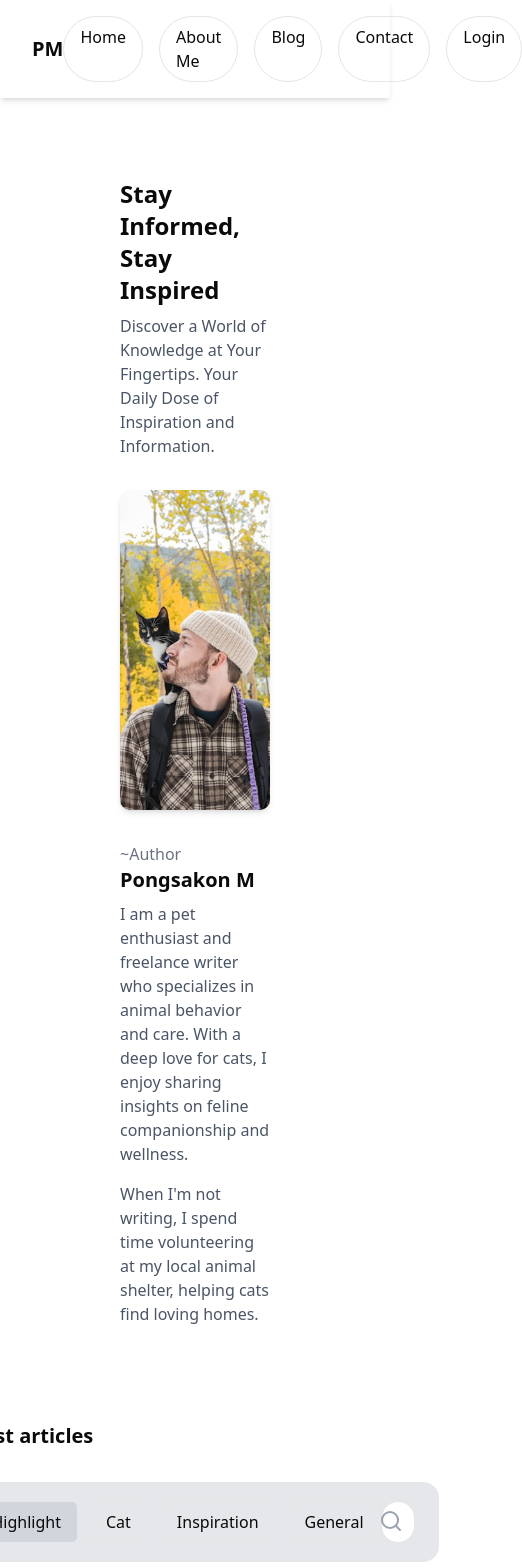
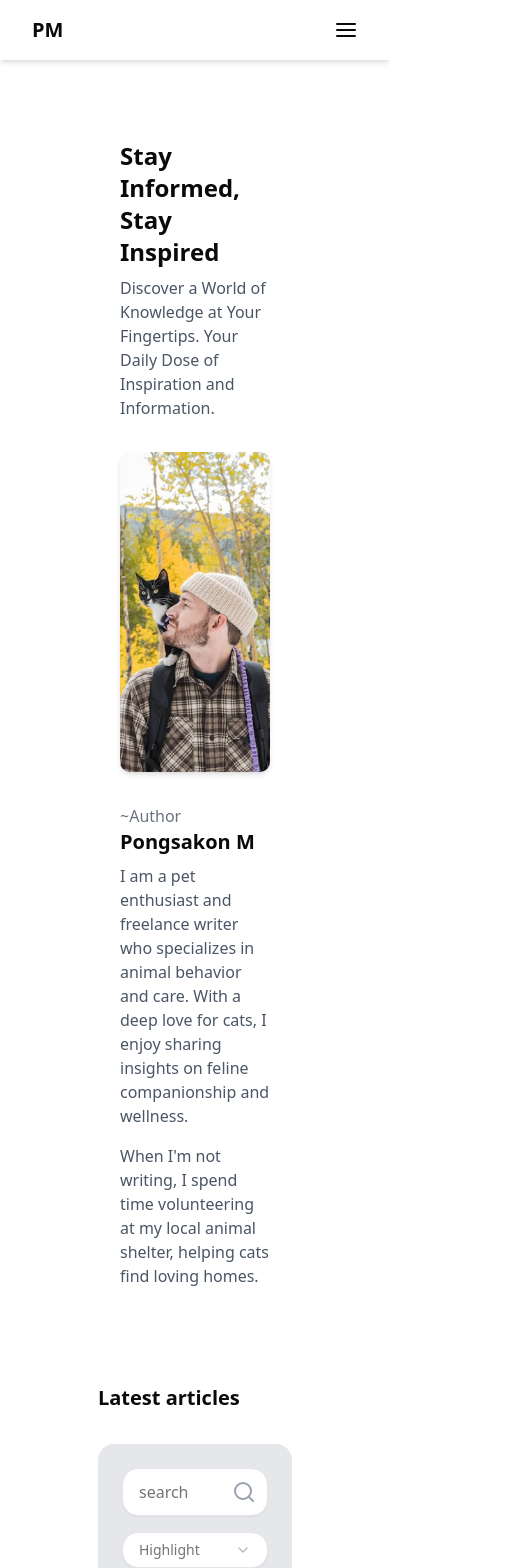
Before and after one commit to Charlee2543/charlee-blog-project, a React (Vite) app: page / in a window 390 px wide. Shown: the top 1568 px of the page, 522 px wide, since content can reach past the window. Built offline with nearby package versions, Linux system fonts and the light colour scheme.

Commit message:
style:reponsive to mobile

```diff
--- a/package.json
+++ b/package.json
@@ -10,6 +10,7 @@
     "preview": "vite preview"
   },
   "dependencies": {
+    "@radix-ui/react-select": "^2.1.6",
     "@tailwindcss/vite": "^4.0.12",
     "class-variance-authority": "^0.7.1",
     "clsx": "^2.1.1",
--- a/src/component/BlogProject.jsx
+++ b/src/component/BlogProject.jsx
@@ -1,12 +1,21 @@
 import { Search } from "lucide-react";
 import Blog from "./Blog";
+import { Input } from "@/components/ui/input";
+import * as React from "react";
+import {
+	Select,
+	SelectContent,
+	SelectItem,
+	SelectTrigger,
+	SelectValue,
+} from "@/components/ui/select";
 const BlogProject = () => {
 	return (
 		<section className="max-w-[1440px] mx-[120px] mt-12 ">
 			<h3 className="text-xl font-bold">Latest articles</h3>
-			<div className="h-[80px] p-6 mt-[32px] mb-[48px] rounded-[16px]  flex justify-between items-center bg-gray-200">
-				<div className="flex items-center gap-3 ">
-					<button className="px-4 py-2 bg-gray-300 rounded-[5px]">
+			<div className="h-[80px] p-6 mt-[32px] mb-[48px] rounded-[16px]  flex justify-between items-center bg-gray-200 gap-4 max-md:flex-col-reverse max-md:h-auto">
+				<div className="flex items-center gap-3 max-md:hidden">
+					<button className="px-4 py-2 bg-gray-300 rounded-[5px]  ">
 						Highlight
 					</button>
 					<button className="px-4 py-2 border rounded-[5px] cursor-pointer">
@@ -19,20 +28,32 @@
 						General
 					</button>
 				</div>
-				<div className="w-[30%] relative">
-					<input
+				<Select className="w-full h-[48px]  border-1  border-amber-500">
+					<SelectTrigger className=" w-full  h-full rounded-[16px] px-4 py-2 bg-white  hidden max-md:flex ">
+						<SelectValue placeholder="Highlight" />
+					</SelectTrigger>
+					<SelectContent>
+						<SelectItem value="light">Highlight</SelectItem>
+						<SelectItem value="dark">Cat</SelectItem>
+						<SelectItem value="system">Inspiration</SelectItem>
+						<SelectItem value="system">Ganeral</SelectItem>
+					</SelectContent>
+				</Select>
+
+				<div className="flex items-center w-[30%] h-[48px] relative max-md:w-full ">
+					<Input
 						type="text"
-						className="w-full border rounded-full px-4 py-2 bg-white"
-						placeholder="Search"
+						placeholder="search"
+						className="w-full h-full border rounded-[16px] px-4 py-2 bg-white "
 					/>
-					<span className="absolute right-3 top-2 text-gray-400">
+					<span className="absolute right-3 top-3 text-gray-400">
 						<a href="#">
 							<Search />
 						</a>
 					</span>
 				</div>
 			</div>
-			<div className=" grid grid-cols-2 gap-[20px] mb-[48px]">
+			<div className=" grid grid-cols-2 gap-[20px] mb-[48px] max-md:flex max-md:flex-col ">
 				<Blog />
 			</div>
 		</section>
--- a/src/component/Footer.jsx
+++ b/src/component/Footer.jsx
@@ -1,8 +1,8 @@
 import { Github, Linkedin, Mail } from "lucide-react";
 const Footer = () => {
 	return (
-		<div className=" px-30 w-full h-[144px] bg-[#efeeeb] flex  justify-between items-center">
-			<div className="flex items-center gap-4">
+		<div className=" px-30 w-full h-[144px] bg-[#efeeeb] flex  justify-between items-center  max-md:flex-col   max-md:justify-around">
+			<div className="flex items-center gap-4 ">
 				<h1 className=" text-2xl ">Get n touch</h1>
 				<a href="#">
 					<Linkedin className=" text-[#43403b] w-[30px] h-[30px]" />
--- a/src/component/Navbar.jsx
+++ b/src/component/Navbar.jsx
@@ -1,18 +1,33 @@
 import Button from "./common/Button";
-
+import { useState } from "react";
+import { AlignJustify } from "lucide-react";
 const NavBar = () => {
+	const [state, setState] = useState(false);
+	console.log(state);
+	const setMenu = () => setState(!state);
 	return (
 		<header className="bg-white shadow-md py-4 px-8 flex justify-between items-center w-full">
 			<a href="#" className="text-xl font-bold">
 				PM
 			</a>
 			<nav>
-				<div className="flex space-x-4">
-					<Button link="#" nameButton="Home" />
-					<Button link="#" nameButton="About Me" />
-					<Button link="#" nameButton="Blog" />
-					<Button link="#" nameButton="Contact" />
-					<Button link="#" nameButton="Login" />
+				<AlignJustify
+					onClick={setMenu}
+					className="hidden max-md:flex cursor-pointer"
+				/>
+
+				<div
+					className={`${state ? ` max-md:inline` : "max-md:hidden"} relative`}
+				>
+					<div
+						className={`flex gap-4 || max-md:absolute max-md:flex-col right-[-30px] top-0 max-md:w-[150px]  max-md:bg-white rounded-[8px]  border-1 border-[#5c5c5c33] max-md:shadow-[5px_5px_5px_rgba(0,0,0,0.25)] `}
+					>
+						<Button link="#" nameButton="Home" />
+						<Button link="#" nameButton="About Me" />
+						<Button link="#" nameButton="Blog" />
+						<Button link="#" nameButton="Contact" />
+						<Button link="#" nameButton="Login" />
+					</div>
 				</div>
 			</nav>
 		</header>
--- a/src/component/common/Button.jsx
+++ b/src/component/common/Button.jsx
@@ -1,6 +1,9 @@
 const Button = ({ link, nameButton }) => {
 	return (
-		<a href={link} className="px-4 py-2 rounded-full border">
+		<a
+			href={link}
+			className="px-4 py-2 rounded-full  border bg-white  max-md:border-0"
+		>
 			{nameButton}
 		</a>
 	);
--- /dev/null
+++ b/src/components/ui/input.jsx
@@ -0,0 +1,24 @@
+import * as React from "react"
+
+import { cn } from "@/lib/utils"
+
+function Input({
+  className,
+  type,
+  ...props
+}) {
+  return (
+    <input
+      type={type}
+      data-slot="input"
+      className={cn(
+        "file:text-foreground placeholder:text-muted-foreground selection:bg-primary selection:text-primary-foreground dark:bg-input/30 border-input flex h-9 w-full min-w-0 rounded-md border bg-transparent px-3 py-1 text-base shadow-xs transition-[color,box-shadow] outline-none file:inline-flex file:h-7 file:border-0 file:bg-transparent file:text-sm file:font-medium disabled:pointer-events-none disabled:cursor-not-allowed disabled:opacity-50 md:text-sm",
+        "focus-visible:border-ring focus-visible:ring-ring/50 focus-visible:ring-[3px]",
+        "aria-invalid:ring-destructive/20 dark:aria-invalid:ring-destructive/40 aria-invalid:border-destructive",
+        className
+      )}
+      {...props} />
+  );
+}
+
+export { Input }
--- /dev/null
+++ b/src/components/ui/select.jsx
@@ -0,0 +1,164 @@
+import * as React from "react"
+import * as SelectPrimitive from "@radix-ui/react-select"
+import { CheckIcon, ChevronDownIcon, ChevronUpIcon } from "lucide-react"
+
+import { cn } from "@/lib/utils"
+
+function Select({
+  ...props
+}) {
+  return <SelectPrimitive.Root data-slot="select" {...props} />;
+}
+
+function SelectGroup({
+  ...props
+}) {
+  return <SelectPrimitive.Group data-slot="select-group" {...props} />;
+}
+
+function SelectValue({
+  ...props
+}) {
+  return <SelectPrimitive.Value data-slot="select-value" {...props} />;
+}
+
+function SelectTrigger({
+  className,
+  size = "default",
+  children,
+  ...props
+}) {
+  return (
+    <SelectPrimitive.Trigger
+      data-slot="select-trigger"
+      data-size={size}
+      className={cn(
+        "border-input data-[placeholder]:text-muted-foreground [&_svg:not([class*='text-'])]:text-muted-foreground focus-visible:border-ring focus-visible:ring-ring/50 aria-invalid:ring-destructive/20 dark:aria-invalid:ring-destructive/40 aria-invalid:border-destructive dark:bg-input/30 dark:hover:bg-input/50 flex w-fit items-center justify-between gap-2 rounded-md border bg-transparent px-3 py-2 text-sm whitespace-nowrap shadow-xs transition-[color,box-shadow] outline-none focus-visible:ring-[3px] disabled:cursor-not-allowed disabled:opacity-50 data-[size=default]:h-9 data-[size=sm]:h-8 *:data-[slot=select-value]:line-clamp-1 *:data-[slot=select-value]:flex *:data-[slot=select-value]:items-center *:data-[slot=select-value]:gap-2 [&_svg]:pointer-events-none [&_svg]:shrink-0 [&_svg:not([class*='size-'])]:size-4",
+        className
+      )}
+      {...props}>
+      {children}
+      <SelectPrimitive.Icon asChild>
+        <ChevronDownIcon className="size-4 opacity-50" />
+      </SelectPrimitive.Icon>
+    </SelectPrimitive.Trigger>
+  );
+}
+
+function SelectContent({
+  className,
+  children,
+  position = "popper",
+  ...props
+}) {
+  return (
+    <SelectPrimitive.Portal>
+      <SelectPrimitive.Content
+        data-slot="select-content"
+        className={cn(
+          "bg-popover text-popover-foreground data-[state=open]:animate-in data-[state=closed]:animate-out data-[state=closed]:fade-out-0 data-[state=open]:fade-in-0 data-[state=closed]:zoom-out-95 data-[state=open]:zoom-in-95 data-[side=bottom]:slide-in-from-top-2 data-[side=left]:slide-in-from-right-2 data-[side=right]:slide-in-from-left-2 data-[side=top]:slide-in-from-bottom-2 relative z-50 max-h-(--radix-select-content-available-height) min-w-[8rem] origin-(--radix-select-content-transform-origin) overflow-x-hidden overflow-y-auto rounded-md border shadow-md",
+          position === "popper" &&
+            "data-[side=bottom]:translate-y-1 data-[side=left]:-translate-x-1 data-[side=right]:translate-x-1 data-[side=top]:-translate-y-1",
+          className
+        )}
+        position={position}
+        {...props}>
+        <SelectScrollUpButton />
+        <SelectPrimitive.Viewport
+          className={cn("p-1", position === "popper" &&
+            "h-[var(--radix-select-trigger-height)] w-full min-w-[var(--radix-select-trigger-width)] scroll-my-1")}>
+          {children}
+        </SelectPrimitive.Viewport>
+        <SelectScrollDownButton />
+      </SelectPrimitive.Content>
+    </SelectPrimitive.Portal>
+  );
+}
+
+function SelectLabel({
+  className,
+  ...props
+}) {
+  return (
+    <SelectPrimitive.Label
+      data-slot="select-label"
+      className={cn("px-2 py-1.5 text-sm font-medium", className)}
+      {...props} />
+  );
+}
+
+function SelectItem({
+  className,
+  children,
+  ...props
+}) {
+  return (
+    <SelectPrimitive.Item
+      data-slot="select-item"
+      className={cn(
+        "focus:bg-accent focus:text-accent-foreground [&_svg:not([class*='text-'])]:text-muted-foreground relative flex w-full cursor-default items-center gap-2 rounded-sm py-1.5 pr-8 pl-2 text-sm outline-hidden select-none data-[disabled]:pointer-events-none data-[disabled]:opacity-50 [&_svg]:pointer-events-none [&_svg]:shrink-0 [&_svg:not([class*='size-'])]:size-4 *:[span]:last:flex *:[span]:last:items-center *:[span]:last:gap-2",
+        className
+      )}
+      {...props}>
+      <span className="absolute right-2 flex size-3.5 items-center justify-center">
+        <SelectPrimitive.ItemIndicator>
+          <CheckIcon className="size-4" />
+        </SelectPrimitive.ItemIndicator>
+      </span>
+      <SelectPrimitive.ItemText>{children}</SelectPrimitive.ItemText>
+    </SelectPrimitive.Item>
+  );
+}
+
+function SelectSeparator({
+  className,
+  ...props
+}) {
+  return (
+    <SelectPrimitive.Separator
+      data-slot="select-separator"
+      className={cn("bg-border pointer-events-none -mx-1 my-1 h-px", className)}
+      {...props} />
+  );
+}
+
+function SelectScrollUpButton({
+  className,
+  ...props
+}) {
+  return (
+    <SelectPrimitive.ScrollUpButton
+      data-slot="select-scroll-up-button"
+      className={cn("flex cursor-default items-center justify-center py-1", className)}
+      {...props}>
+      <ChevronUpIcon className="size-4" />
+    </SelectPrimitive.ScrollUpButton>
+  );
+}
+
+function SelectScrollDownButton({
+  className,
+  ...props
+}) {
+  return (
+    <SelectPrimitive.ScrollDownButton
+      data-slot="select-scroll-down-button"
+      className={cn("flex cursor-default items-center justify-center py-1", className)}
+      {...props}>
+      <ChevronDownIcon className="size-4" />
+    </SelectPrimitive.ScrollDownButton>
+  );
+}
+
+export {
+  Select,
+  SelectContent,
+  SelectGroup,
+  SelectItem,
+  SelectLabel,
+  SelectScrollDownButton,
+  SelectScrollUpButton,
+  SelectSeparator,
+  SelectTrigger,
+  SelectValue,
+}
```
Also changed, not shown: 1 other file (tests, documents, lock files or other folders).
